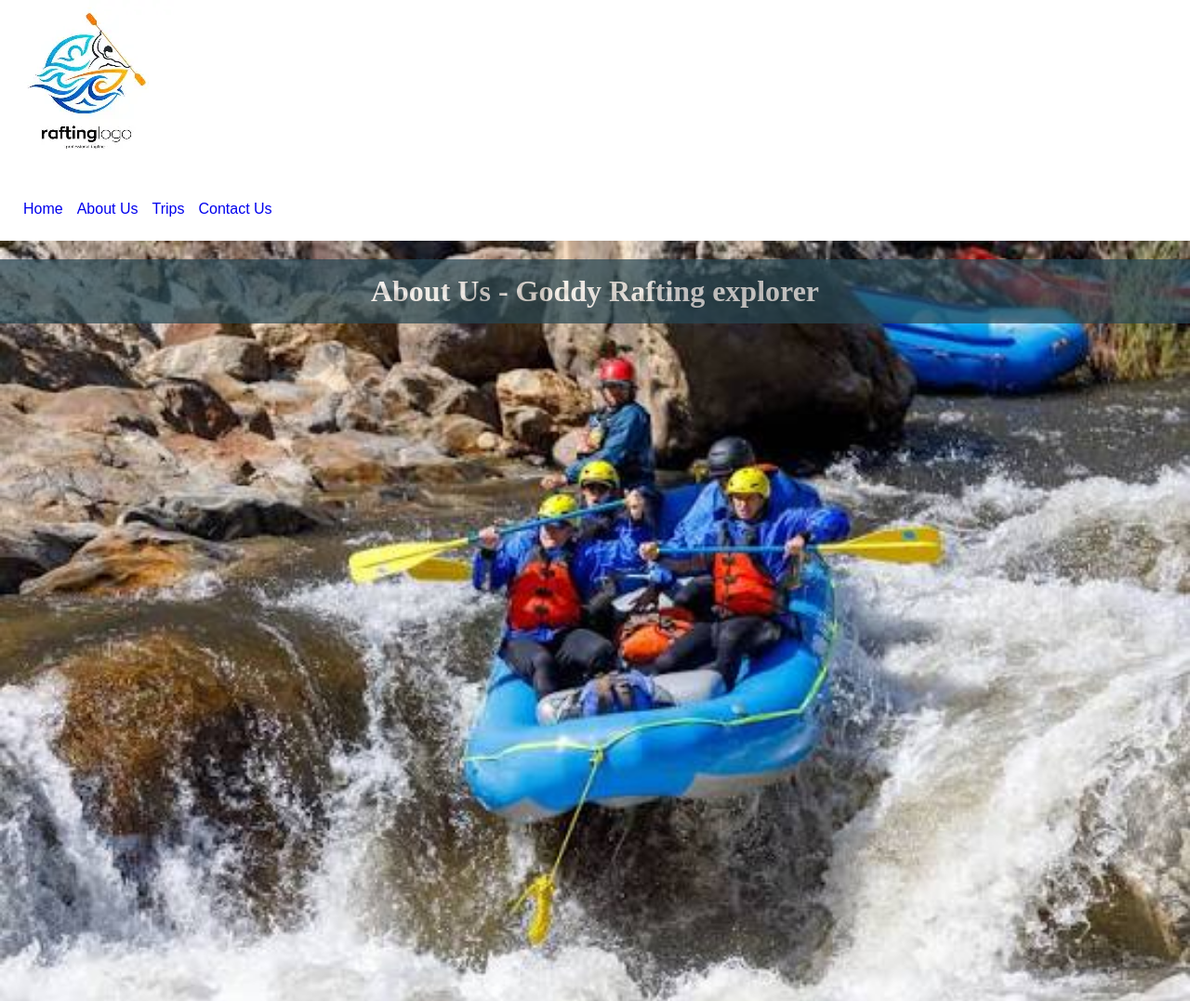
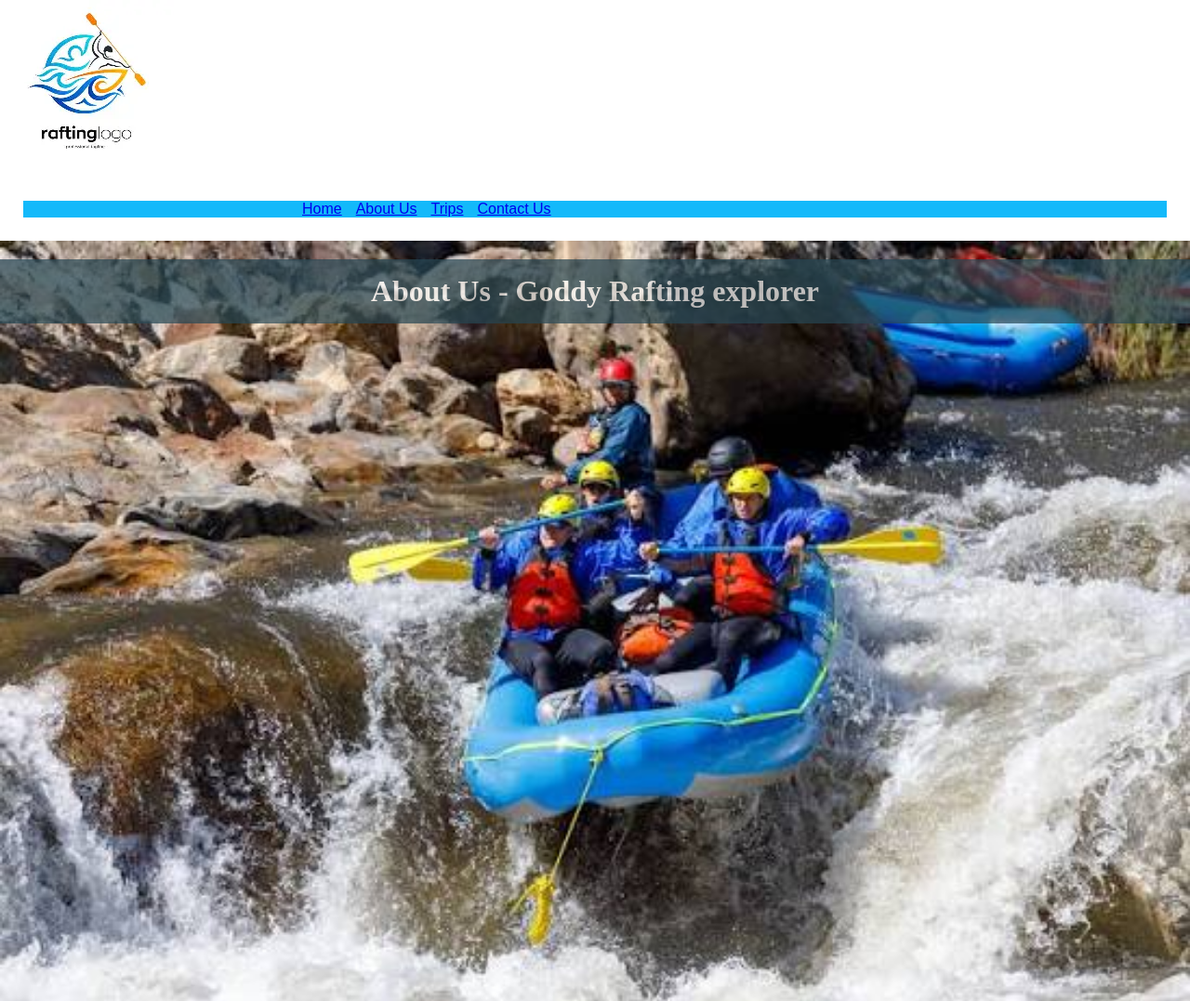
Before and after one commit to Allen-Godwill/wdd130, a plain HTML site: page wwr/about.html in a window 1280 px wide. Shown: the top 1077 px of the page at 93% size. Drawn offline with Linux system fonts and the light colour scheme.

Commit message:
week4 main

```diff
--- a/wwr/styles/rafting.css
+++ b/wwr/styles/rafting.css
@@ -103,21 +103,20 @@ header {
     display: grid;
     grid-template-columns: 1fr 1fr 1fr;
     align-items: center;
+
 }
 
 nav ul {
     display: flex;
-    flex-row: 1 / 4;
+
     list-style: none;
     gap: 15px;
     align-items: normal;
+    background-color: #13b9fa;
+    padding-left: 300px;
 
     text-align: center;
 
-}
-
-nav a {
-    text-decoration: none;
 }
 
 .section1 {
```
